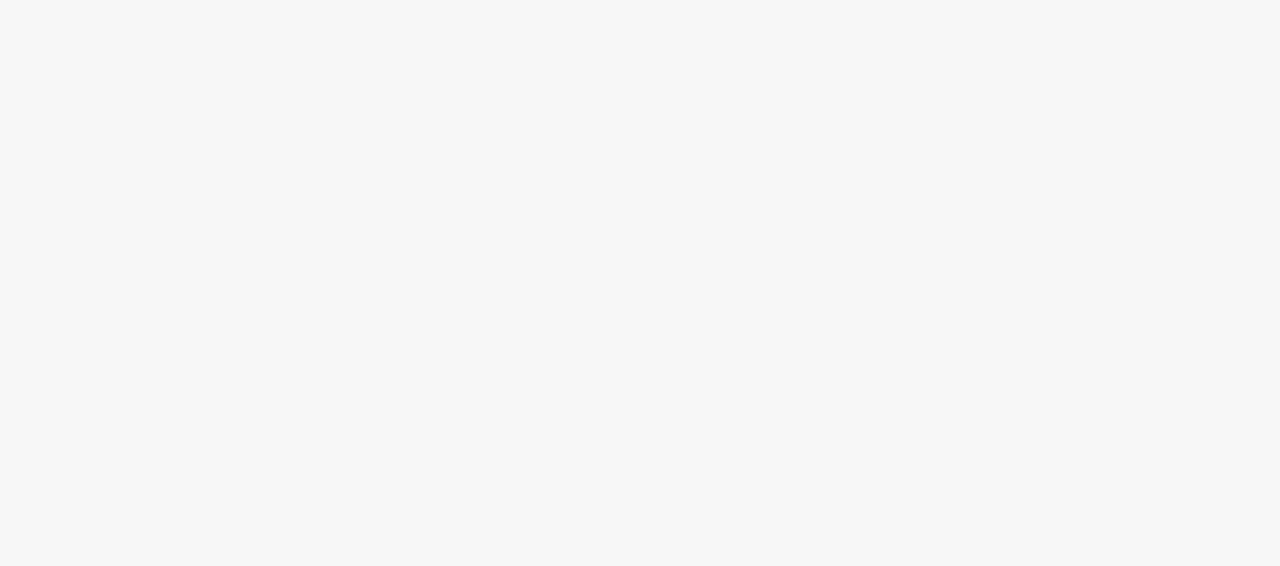
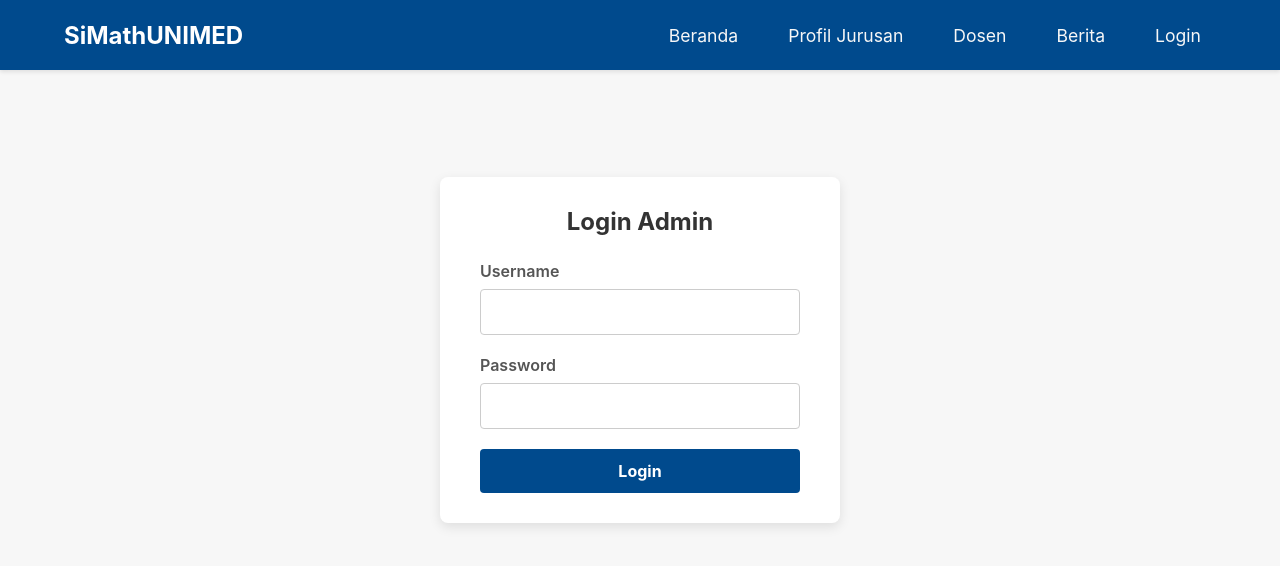
Before and after one commit to RiyanWardhana22/SiMathUNIMED, a React app in the folder frontend/: page /login in a window 1280 px wide. Before the commit this address had no page. Shown: the top 566 px of the page. Built offline with nearby package versions, Linux system fonts and the light colour scheme; the HTML template or start-up script is replaced by a standard one.

Commit message:
Add: Sistem Login

```diff
--- a/frontend/src/App.jsx
+++ b/frontend/src/App.jsx
@@ -8,6 +8,7 @@ import Dosen from "./pages/Dosen";
 import DosenDetail from "./pages/DosenDetail";
 import Berita from "./pages/Berita";
 import BeritaDetail from "./pages/BeritaDetail";
+import Login from "./pages/Login";
 
 function App() {
   return (
@@ -21,6 +22,7 @@ function App() {
           <Route path="dosen/:id" element={<DosenDetail />} />
           <Route path="berita" element={<Berita />} />
           <Route path="berita/:slug" element={<BeritaDetail />} />
+          <Route path="login" element={<Login />} />
         </Route>
       </Routes>
     </BrowserRouter>
--- a/frontend/src/components/Navbar.jsx
+++ b/frontend/src/components/Navbar.jsx
@@ -29,6 +29,11 @@ function Navbar() {
               Berita
             </Link>
           </li>
+          <li className="navbar-item">
+            <Link to="/login" className="navbar-link">
+              Login
+            </Link>
+          </li>
         </ul>
       </div>
     </nav>
--- /dev/null
+++ b/frontend/src/pages/Login.jsx
@@ -0,0 +1,77 @@
+import { useState } from "react";
+import axios from "axios";
+import "../styles/Login.css";
+
+const API_URL = import.meta.env.VITE_API_URL;
+
+function Login() {
+  const [username, setUsername] = useState("");
+  const [password, setPassword] = useState("");
+  const [loading, setLoading] = useState(false);
+  const [error, setError] = useState(null);
+
+  const handleSubmit = async (event) => {
+    event.preventDefault();
+    setLoading(true);
+    setError(null);
+
+    try {
+      const response = await axios.post(API_URL + "login.php", {
+        username: username,
+        password: password,
+      });
+      if (response.data.status === "success") {
+        console.log("Login Berhasil:", response.data.user);
+        alert(
+          "Login berhasil! Selamat datang, " + response.data.user.nama_lengkap
+        );
+      } else {
+        setError(response.data.message);
+      }
+    } catch (err) {
+      console.error(err);
+      setError("Terjadi kesalahan koneksi ke server.");
+    } finally {
+      setLoading(false);
+    }
+  };
+
+  return (
+    <div className="login-container">
+      <form className="login-form" onSubmit={handleSubmit}>
+        <h2>Login Admin</h2>
+
+        <div className="form-group">
+          <label htmlFor="username">Username</label>
+          <input
+            type="text"
+            id="username"
+            value={username}
+            onChange={(e) => setUsername(e.target.value)}
+            required
+          />
+        </div>
+
+        <div className="form-group">
+          <label htmlFor="password">Password</label>
+          <input
+            type="password"
+            id="password"
+            value={password}
+            onChange={(e) => setPassword(e.target.value)}
+            required
+          />
+        </div>
+
+        {/* Tampilkan pesan error jika ada */}
+        {error && <div className="error-message">{error}</div>}
+
+        <button type="submit" className="login-button" disabled={loading}>
+          {loading ? "Loading..." : "Login"}
+        </button>
+      </form>
+    </div>
+  );
+}
+
+export default Login;
--- /dev/null
+++ b/frontend/src/styles/Login.css
@@ -0,0 +1,73 @@
+.login-container {
+  display: flex;
+  justify-content: center;
+  align-items: center;
+  padding: 40px 0;
+  min-height: 70vh; /* Setidaknya setinggi 70% layar */
+}
+
+.login-form {
+  background-color: #ffffff;
+  padding: 30px 40px;
+  border-radius: 8px;
+  box-shadow: 0 4px 12px rgba(0, 0, 0, 0.1);
+  width: 100%;
+  max-width: 400px;
+}
+
+.login-form h2 {
+  text-align: center;
+  color: #333;
+  margin-bottom: 25px;
+}
+
+.form-group {
+  margin-bottom: 20px;
+}
+
+.form-group label {
+  display: block;
+  margin-bottom: 8px;
+  font-weight: 600;
+  color: #555;
+}
+
+.form-group input {
+  width: 100%;
+  padding: 12px;
+  border: 1px solid #ccc;
+  border-radius: 4px;
+  font-size: 1rem;
+}
+
+.login-button {
+  width: 100%;
+  padding: 12px;
+  background-color: #004a8d; /* Warna Biru Utama */
+  color: #ffffff;
+  border: none;
+  border-radius: 4px;
+  font-size: 1rem;
+  font-weight: bold;
+  cursor: pointer;
+  transition: background-color 0.3s ease;
+}
+
+.login-button:hover {
+  background-color: #003366; /* Warna biru lebih gelap */
+}
+
+.login-button:disabled {
+  background-color: #a0a0a0;
+  cursor: not-allowed;
+}
+
+.error-message {
+  color: #d8000c; /* Merah */
+  background-color: #ffd2d2;
+  border: 1px solid #d8000c;
+  border-radius: 4px;
+  padding: 10px;
+  margin-bottom: 20px;
+  text-align: center;
+}
```
Also changed, not shown: 2 other files (tests, documents, lock files or other folders).
